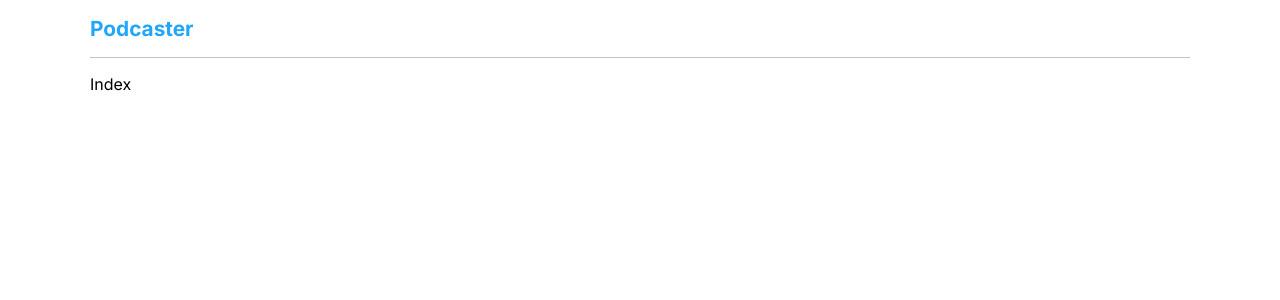
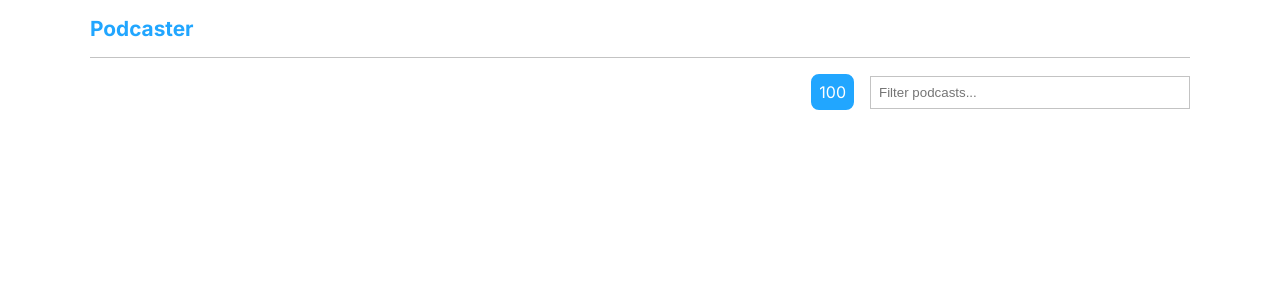
Before and after one commit to RutgervdBroeck/inditex-podcaster, a Next.js app: page / in a window 1280 px wide. Shown: the top 300 px of the page. Built offline with nearby package versions, Linux system fonts and the light colour scheme.

Commit message:
Add SearchBox component and atoms

```diff
--- /dev/null
+++ b/components/atoms/badge/Badge.module.css
@@ -0,0 +1,8 @@
+.badge {
+  --badge-bg-color: #21a6ff;
+
+  color: white;
+  background: var(--badge-bg-color);
+  border: 0.5rem var(--badge-bg-color) solid;
+  border-radius: 0.5rem;
+}
--- /dev/null
+++ b/components/atoms/badge/Badge.tsx
@@ -0,0 +1,11 @@
+import styles from "./Badge.module.css";
+
+interface BadgeProps {
+  children: string;
+}
+
+const Badge = ({ children }: BadgeProps) => (
+  <span className={styles.badge}>{children}</span>
+);
+
+export default Badge;
--- /dev/null
+++ b/components/atoms/text-input/TextInput.module.css
@@ -0,0 +1,5 @@
+.textInput {
+  padding: 0.5rem;
+  min-width: 320px;
+  border: 1px var(--border-color) solid;
+}
--- /dev/null
+++ b/components/atoms/text-input/TextInput.tsx
@@ -0,0 +1,20 @@
+import { InputHTMLAttributes, forwardRef } from "react";
+import styles from "./TextInput.module.css";
+
+type TextInputProps = InputHTMLAttributes<HTMLInputElement>;
+
+const TextInput = forwardRef<HTMLInputElement, TextInputProps>(
+  ({ placeholder, ...props }: TextInputProps, ref) => (
+    <input
+      type="text"
+      placeholder={placeholder}
+      className={styles.textInput}
+      {...props}
+      ref={ref}
+    />
+  )
+);
+
+TextInput.displayName = "TextInput";
+
+export default TextInput;
--- /dev/null
+++ b/components/molecules/search-box/SearchBox.module.css
@@ -0,0 +1,5 @@
+.searchBox {
+  display: flex;
+  align-items: center;
+  gap: 1rem;
+}
--- /dev/null
+++ b/components/molecules/search-box/SearchBox.tsx
@@ -0,0 +1,29 @@
+import Badge from "@/components/atoms/badge/Badge";
+import TextInput from "@/components/atoms/text-input/TextInput";
+import styles from "./SearchBox.module.css";
+import { FormEvent, useRef } from "react";
+
+const SearchBox = () => {
+  const textInput = useRef<HTMLInputElement>();
+  const handleOnSubmit = (event: FormEvent<HTMLFormElement>) => {
+    event.preventDefault();
+
+    const value = textInput.current?.value;
+
+    if (!value || !value.length) {
+      console.warn("SearchBox: No search input value found");
+      return;
+    }
+
+    console.log(value);
+  };
+
+  return (
+    <form className={styles.searchBox} onSubmit={handleOnSubmit}>
+      <Badge>100</Badge>
+      <TextInput placeholder="Filter podcasts..." ref={textInput} />
+    </form>
+  );
+};
+
+export default SearchBox;
--- a/pages/index.tsx
+++ b/pages/index.tsx
@@ -1,8 +1,11 @@
 import styles from "@/styles/Index.module.css";
+import SearchBox from "@/components/molecules/search-box/SearchBox";
 
 const Home = () => (
   <div className={styles.index}>
-    <p>Index</p>
+    <div className={styles.searchBoxContainer}>
+      <SearchBox />
+    </div>
   </div>
 );
 
--- a/styles/Index.module.css
+++ b/styles/Index.module.css
@@ -2,3 +2,8 @@
   max-width: var(--max-page-width);
   margin: 0 auto;
 }
+
+.searchBoxContainer {
+  display: flex;
+  justify-content: end;
+}
--- a/styles/globals.css
+++ b/styles/globals.css
@@ -7,7 +7,7 @@
   --title-color: grey;
   --text-color: black;
   --link-color: #21a6ff;
-  --border-color: rgb(195, 195, 195);
+  --border-color: #c3c3c3;
 }
 
 * {
```
